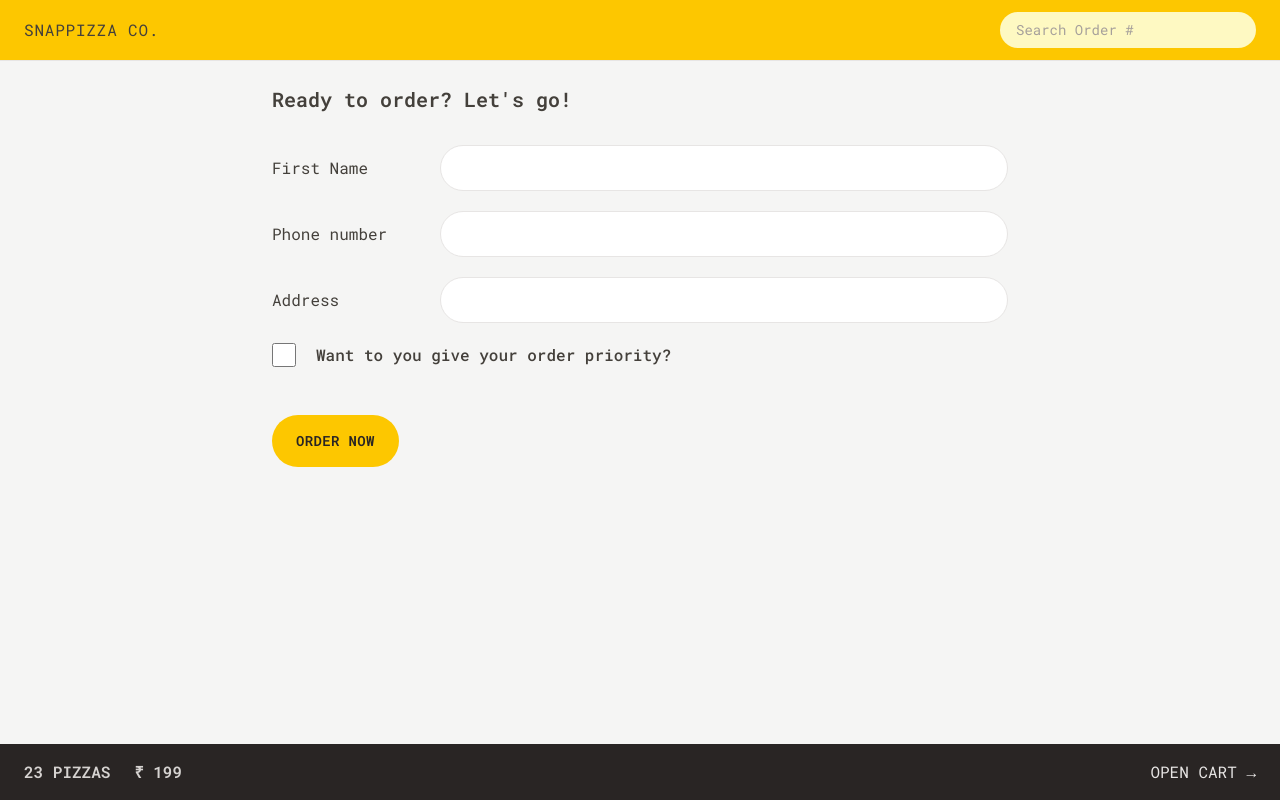
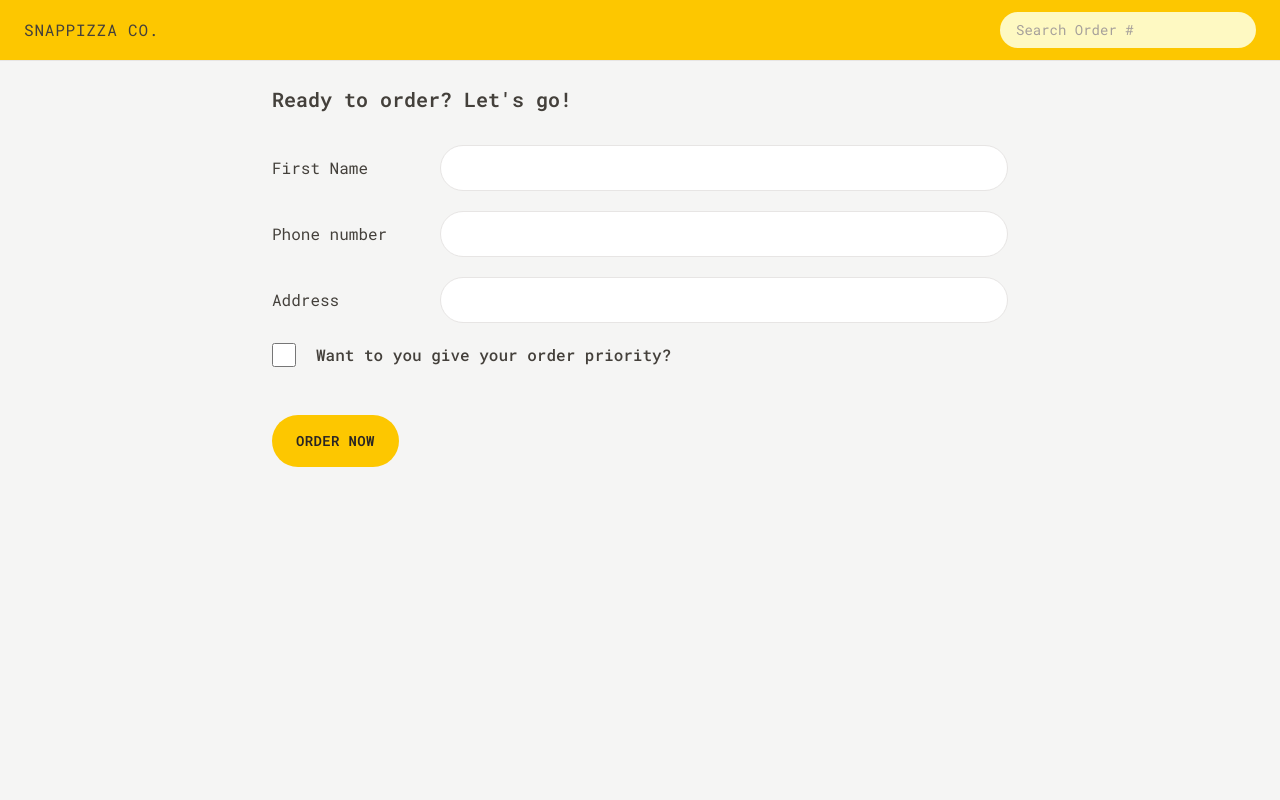
Before and after one commit to akash13nov/snapPizza, a React (Vite) app: page /order/new in a window 1280 px wide. Built offline with nearby package versions, Linux system fonts and the light colour scheme.

Commit message:
cart overview with useSelector redux

```diff
--- a/src/features/cart/CartOverview.jsx
+++ b/src/features/cart/CartOverview.jsx
@@ -1,11 +1,19 @@
+import { useSelector } from 'react-redux';
 import { Link } from 'react-router-dom';
+import { getTotalCartPrice, getTotalCartQuantity } from '../../utils/cartSlice';
+import { formatCurrency } from '../../utils/helpers';
 
 function CartOverview() {
+  const totalCartQuantity = useSelector(getTotalCartQuantity);
+  const totalCartPrice = useSelector(getTotalCartPrice);
+
+  if (!totalCartQuantity) return null;
+
   return (
     <div className="flex items-center justify-between bg-stone-800 px-4 py-4 text-sm text-stone-200 uppercase sm:px-6 md:text-base">
       <p className="space-x-4 font-semibold text-stone-300 sm:space-x-6">
-        <span>23 pizzas</span>
-        <span>₹ 199</span>
+        <span>{totalCartQuantity} pizzas</span>
+        <span>{formatCurrency(totalCartPrice)}</span>
       </p>
 
       <Link to="/cart">Open cart &rarr;</Link>
--- a/src/utils/cartSlice.js
+++ b/src/utils/cartSlice.js
@@ -38,3 +38,7 @@ const cartSlice = createSlice({
 
 export const { addItem, deleteItem, increaseItemQuantity, decreaseItemQuantity, clearCart } = cartSlice.actions;
 export default cartSlice.reducer;
+
+export const getTotalCartQuantity = (state) => state.cart.cart.reduce((sum, item) => sum + item.quantity, 0);
+
+export const getTotalCartPrice = (state) => state.cart.cart.reduce((sum, item) => sum + item.totalPrice, 0);
```
